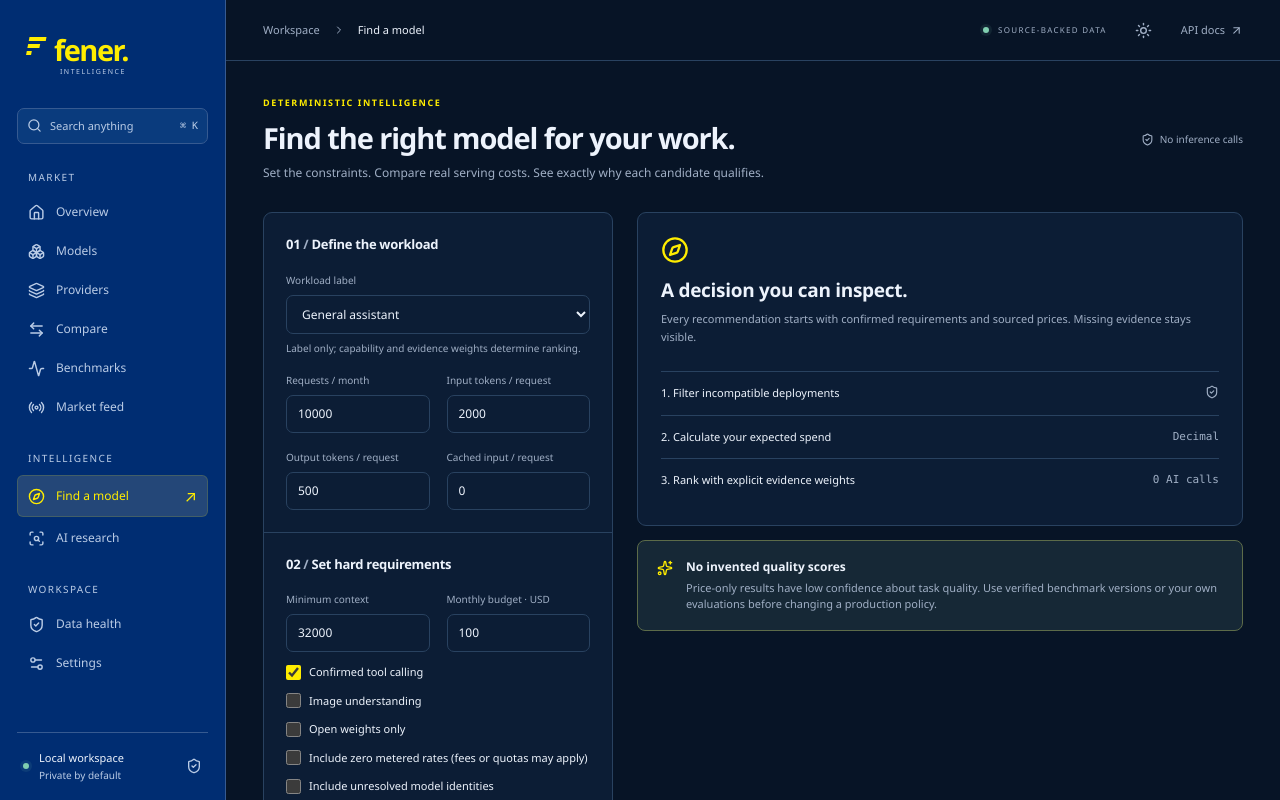
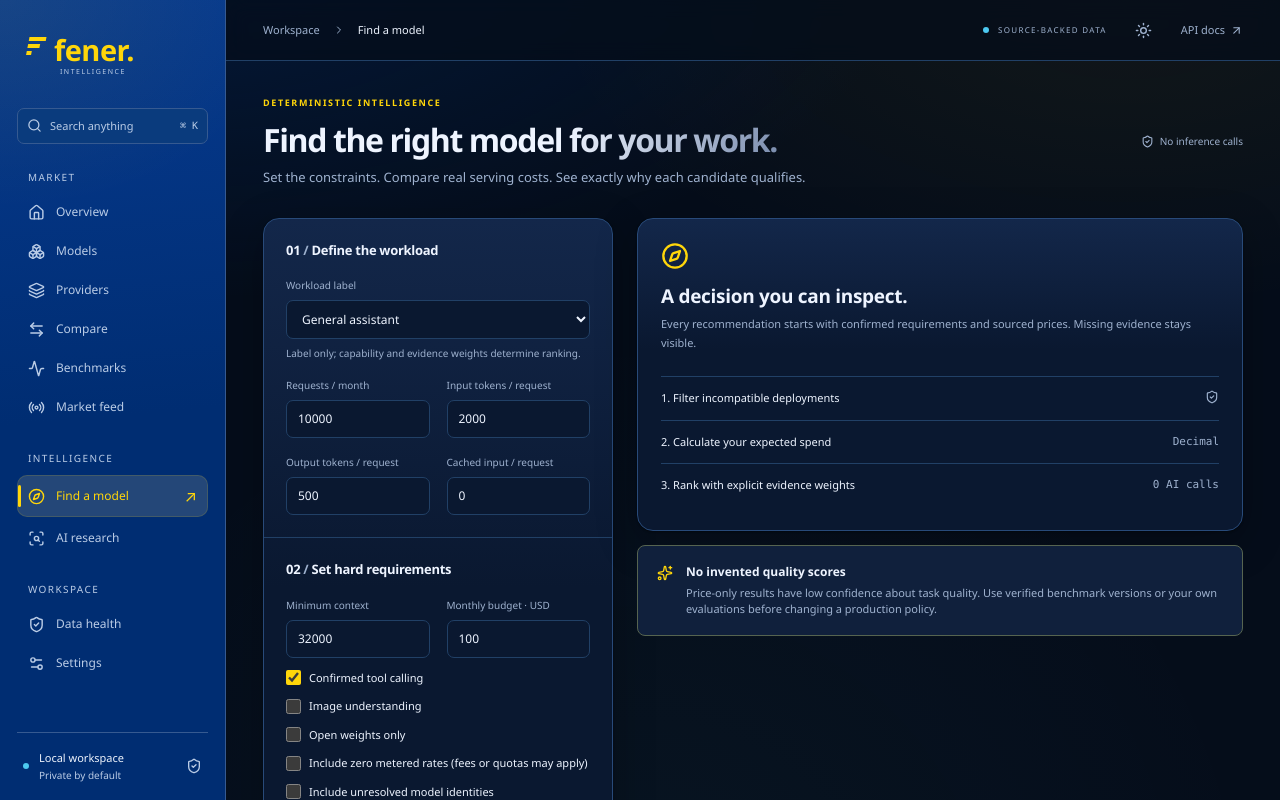
Before and after one commit to Mert1026/Fener, a Next.js app in the folder apps/web/: page /find in a window 1280 px wide. Shown: the top 800 px of the page. Built offline with nearby package versions, Linux system fonts and the light colour scheme.

Commit message:
feat: lighthouse terminal visual system - ambient depth, motion and material surfaces

```diff
--- a/apps/web/app/globals.css
+++ b/apps/web/app/globals.css
@@ -2,35 +2,54 @@
 
 :root {
   --navy: #002d72;
-  --yellow: #ffed00;
-  --bg: #071426;
-  --surface: #0c1d35;
-  --surface2: #142b49;
+  --yellow: #ffd60a;
+  --bg: #050d1a;
+  --surface: #0a1830;
+  --surface2: #13274a;
+  --surface3: #1b3560;
   --sidebar: var(--navy);
-  --border: #294260;
-  --muted: #a0afc5;
-  --text: #edf3fc;
+  --border: #214066;
+  --border-strong: #2e5288;
+  --muted: #9fb2cf;
+  --faint: #6b7fa3;
+  --text: #eef4ff;
   --accent: var(--yellow);
-  --accent-bg: #293b39;
-  --green: #80cfb0;
-  --amber: #e8be79;
-  --red: #f59a9a;
-  --shadow: 0 16px 60px #0005;
+  --accent-bg: #1c2f52;
+  --aqua: #4cc9f0;
+  --green: #3fd68f;
+  --amber: #ffc46b;
+  --red: #ff8a8a;
+  --r-sm: 8px;
+  --r-md: 12px;
+  --r-lg: 16px;
+  --r-xl: 22px;
+  --shadow: 0 1px 2px #00000059, 0 12px 40px #00000040;
+  --shadow-lift: 0 2px 6px #00000066, 0 18px 50px #00000059;
+  --glow-accent: 0 4px 30px rgba(255, 214, 10, 0.22);
+  --fast: 140ms;
+  --med: 220ms;
+  --ease: cubic-bezier(0.3, 0.7, 0.3, 1);
   color-scheme: dark;
 }
 [data-theme="light"] {
-  --bg: #f4f7fc;
-  --surface: #fff;
-  --surface2: #eaf0f8;
-  --border: #d8e1ef;
-  --muted: #596b85;
-  --text: #102a4d;
+  --bg: #eef3fb;
+  --surface: #ffffff;
+  --surface2: #e7eef9;
+  --surface3: #dbe6f5;
+  --border: #d3ddef;
+  --border-strong: #b9c8e2;
+  --muted: #54678a;
+  --faint: #8496b5;
+  --text: #0d2547;
   --accent: var(--navy);
-  --accent-bg: #e5edf9;
-  --green: #16845d;
-  --amber: #97611b;
-  --red: #b02f40;
-  --shadow: 0 16px 60px #18203018;
+  --accent-bg: #e2ecfa;
+  --aqua: #0e7fb0;
+  --green: #0f9d6a;
+  --amber: #a4681a;
+  --red: #c93a4b;
+  --shadow: 0 1px 2px #16233a14, 0 12px 40px #16233a1a;
+  --shadow-lift: 0 2px 6px #16233a1f, 0 18px 50px #16233a26;
+  --glow-accent: 0 4px 30px rgba(0, 45, 114, 0.14);
   color-scheme: light;
 }
 * {
@@ -175,7 +194,13 @@
   --accent-bg: #244778;
   color: var(--text);
   width: 226px;
-  background: var(--sidebar);
+  background:
+    radial-gradient(
+      420px 300px at 0% 0%,
+      color-mix(in srgb, var(--yellow) 7%, transparent),
+      transparent 70%
+    ),
+    linear-gradient(175deg, #063a8f, var(--sidebar) 52%);
   position: fixed;
   inset: 0 auto 0 0;
   border-right: 1px solid var(--border);
@@ -2767,3 +2792,336 @@
     transition: none;
   }
 }
+
+/* ════════════════════════════════════════════════════════════════
+   Design system v2 — "The Lighthouse Terminal"
+   Ambient depth, material surfaces, controlled energy, real motion.
+   ════════════════════════════════════════════════════════════════ */
+
+/* Ambient depth: two fixed light sources + a faint survey grid.
+   Pure background layers — no particles, no blobs, no noise. */
+body {
+  background:
+    radial-gradient(
+      1100px 520px at 12% -8%,
+      color-mix(in srgb, var(--navy) 38%, transparent),
+      transparent 70%
+    ),
+    radial-gradient(
+      900px 480px at 88% 0%,
+      color-mix(in srgb, var(--yellow) 5%, transparent),
+      transparent 65%
+    ),
+    radial-gradient(
+      circle at 50% 120%,
+      color-mix(in srgb, var(--aqua) 4%, transparent),
+      transparent 55%
+    ),
+    var(--bg);
+  background-attachment: fixed;
+}
+::selection {
+  background: color-mix(in srgb, var(--yellow) 32%, transparent);
+  color: var(--text);
+}
+* {
+  scrollbar-width: thin;
+  scrollbar-color: var(--surface3) transparent;
+}
+*::-webkit-scrollbar {
+  width: 9px;
+  height: 9px;
+}
+*::-webkit-scrollbar-thumb {
+  background: var(--surface3);
+  border-radius: 99px;
+  border: 2px solid transparent;
+  background-clip: padding-box;
+}
+*::-webkit-scrollbar-thumb:hover {
+  background: var(--border-strong);
+  background-clip: padding-box;
+}
+
+/* Page entrance: content arrives, it does not teleport. */
+@keyframes page-in {
+  from {
+    opacity: 0;
+    transform: translateY(8px);
+  }
+  to {
+    opacity: 1;
+    transform: none;
+  }
+}
+main {
+  animation: page-in var(--med) var(--ease);
+}
+
+/* Material surfaces: tonal layering instead of flat fills. */
+.panel {
+  border-radius: var(--r-lg);
+  background: linear-gradient(180deg, var(--surface2), var(--surface) 42%);
+  box-shadow: var(--shadow);
+  border-color: color-mix(in srgb, var(--border-strong) 55%, var(--border));
+}
+.stat,
+.rail-panel,
+.settings-panel {
+  border-radius: var(--r-lg);
+}
+
+/* Buttons: satisfying, tactile, restrained. */
+.button {
+  border-radius: 10px;
+  transition:
+    background var(--fast) var(--ease),
+    border-color var(--fast) var(--ease),
+    transform var(--fast) var(--ease),
+    box-shadow var(--fast) var(--ease);
+}
+.button:hover {
+  transform: translateY(-1px);
+}
+.button:active {
+  transform: translateY(0) scale(0.98);
+}
+.button.primary {
+  background: linear-gradient(135deg, #ffe14d, var(--yellow) 55%, #ffb800);
+  box-shadow: var(--glow-accent);
+}
+.button.primary:hover {
+  filter: brightness(1.05);
+  box-shadow: 0 6px 36px rgba(255, 214, 10, 0.32);
+}
+[data-theme="light"] .button.primary {
+  background: linear-gradient(135deg, #0b3a91, var(--navy));
+  color: #fff;
+  box-shadow: var(--glow-accent);
+}
+[data-theme="light"] .button.primary:hover {
+  box-shadow: 0 6px 30px rgba(0, 45, 114, 0.28);
+}
+.icon-button,
+.text-button {
+  border-radius: 9px;
+  transition:
+    background var(--fast) var(--ease),
+    color var(--fast) var(--ease),
+    transform var(--fast) var(--ease);
+}
+.icon-button:hover {
+  transform: translateY(-1px);
+}
+input:focus,
+select:focus {
+  box-shadow: 0 0 0 3px color-mix(in srgb, var(--accent) 22%, transparent);
+}
+
+/* Badges: quiet glass tonals. */
+.badge {
+  border-radius: 6px;
+  letter-spacing: 0.6px;
+}
+
+/* Tabs and segmented controls: indicator energy without noise. */
+.tabs button {
+  border-radius: 9px;
+  transition:
+    background var(--fast) var(--ease),
+    color var(--fast) var(--ease),
+    box-shadow var(--fast) var(--ease);
+}
+.tabs button.active {
+  box-shadow: inset 0 -2px 0 var(--accent);
+}
+.feed-sort button[aria-pressed="true"] {
+  box-shadow: inset 0 -2px 0 var(--accent);
+}
+
+/* Navigation: the signal rail motif carried into the sidebar. */
+.nav-item {
+  position: relative;
+  border-radius: 10px;
+  transition:
+    background var(--fast) var(--ease),
+    color var(--fast) var(--ease),
+    transform var(--fast) var(--ease);
+}
+.nav-item:hover {
+  transform: translateX(2px);
+}
+.nav-item::before {
+  content: "";
+  position: absolute;
+  left: 0;
+  top: 22%;
+  bottom: 22%;
+  width: 3px;
+  border-radius: 99px;
+  background: var(--accent);
+  opacity: 0;
+  transition: opacity var(--fast) var(--ease);
+}
+.nav-item.active::before {
+  opacity: 1;
+}
+.nav-item.active svg {
+  color: var(--accent);
+}
+.status-dot {
+  background: var(--aqua);
+  box-shadow: 0 0 0 0 color-mix(in srgb, var(--aqua) 45%, transparent);
+  animation: beacon 2.6s var(--ease) infinite;
+}
+@keyframes beacon {
+  0% {
+    box-shadow: 0 0 0 0 color-mix(in srgb, var(--aqua) 42%, transparent);
+  }
+  70% {
+    box-shadow: 0 0 0 7px transparent;
+  }
+  100% {
+    box-shadow: 0 0 0 0 transparent;
+  }
+}
+.brand {
+  letter-spacing: -0.5px;
+}
+.brand-dot {
+  color: var(--accent);
+}
+
+/* Topbar and floating compare tray: translucency with purpose. */
+.topbar {
+  background: color-mix(in srgb, var(--bg) 72%, transparent);
+  backdrop-filter: blur(10px);
+}
+.compare-tray {
+  border-radius: var(--r-lg);
+  box-shadow: var(--shadow-lift);
+  backdrop-filter: blur(12px);
+}
+
+/* Modals: focus through blur, arrive with intent. */
+.modal-backdrop {
+  backdrop-filter: blur(10px);
+  background: color-mix(in srgb, var(--bg) 55%, transparent);
+}
+@keyframes modal-in {
+  from {
+    opacity: 0;
+    transform: translateY(10px) scale(0.985);
+  }
+  to {
+    opacity: 1;
+    transform: none;
+  }
+}
+.search-modal {
+  border-radius: var(--r-xl);
+  box-shadow: var(--shadow-lift);
+  animation: modal-in var(--med) var(--ease);
+}
+
+/* Skeletons: a scanning beam, not gray blocks. */
+@keyframes skeleton-sweep {
+  from {
+    background-position: 200% 0;
+  }
+  to {
+    background-position: -200% 0;
+  }
+}
+.skeleton {
+  background: linear-gradient(
+      100deg,
+      var(--surface2) 38%,
+      var(--surface3) 50%,
+      var(--surface2) 62%
+    )
+    var(--surface2);
+  background-size: 200% 100%;
+  animation: skeleton-sweep 1.6s linear infinite;
+}
+
+/* Hero typography: display weight with a quiet two-stop gradient. */
+.page-header h1 {
+  font-size: 32px;
+  letter-spacing: -1.4px;
+  font-weight: 700;
+  background: linear-gradient(115deg, var(--text) 55%, var(--faint));
+  -webkit-background-clip: text;
+  background-clip: text;
+  color: transparent;
+}
+.page-header p {
+  font-size: 13px;
+}
+
+/* Empty states: the beacon, sweeping for data. */
+.empty {
+  position: relative;
+  overflow: hidden;
+  border-radius: var(--r-lg);
+}
+.empty-beacon {
+  position: absolute;
+  inset: 0;
+  pointer-events: none;
+}
+.empty-beacon::before {
+  content: "";
+  position: absolute;
+  left: 50%;
+  top: -140px;
+  width: 280px;
+  height: 280px;
+  transform: translateX(-50%);
+  background: conic-gradient(
+    from 200deg,
+    transparent 0deg,
+    color-mix(in srgb, var(--yellow) 14%, transparent) 40deg,
+    transparent 80deg
+  );
+  border-radius: 50%;
+  animation: sweep 7s var(--ease) infinite;
+}
+@keyframes sweep {
+  0%,
+  100% {
+    transform: translateX(-50%) rotate(-14deg);
+  }
+  50% {
+    transform: translateX(-50%) rotate(14deg);
+  }
+}
+.empty svg {
+  position: relative;
+}
+.empty h3,
+.empty p {
+  position: relative;
+}
+
+/* Chart dots and accents follow the new palette. */
+.change-pill {
+  border-radius: 6px;
+}
+@media (prefers-reduced-motion: reduce) {
+  main,
+  .search-modal {
+    animation: none;
+  }
+  .status-dot,
+  .empty-beacon::before,
+  .skeleton {
+    animation: none;
+  }
+  .button:hover,
+  .button:active,
+  .icon-button:hover,
+  .nav-item:hover {
+    transform: none;
+  }
+}
--- a/apps/web/components/chart.tsx
+++ b/apps/web/components/chart.tsx
@@ -250,8 +250,8 @@
       aria: { enabled: true },
       color:
         resolvedTheme === "light"
-          ? ["#002d72", "#887500", "#2869b4", "#547899", "#796831", "#425481"]
-          : ["#ffed00", "#70a6ec", "#f4cf72", "#a5bfdf", "#c7c35d", "#4e89d9"],
+          ? ["#002d72", "#0e7fb0", "#0f9d6a", "#a4681a", "#6b4fc9", "#40639c"]
+          : ["#ffd60a", "#4cc9f0", "#3fd68f", "#ff9e64", "#b39cf0", "#5f8fe8"],
       tooltip: { trigger: "axis", renderMode: "richText" },
       legend: { show: false },
       grid: { left: 60, right: 25, top: 25, bottom: 40 },
--- a/apps/web/components/ui.tsx
+++ b/apps/web/components/ui.tsx
@@ -45,6 +45,7 @@
 }) {
   return (
     <div className="empty">
+      <span className="empty-beacon" aria-hidden />
       <Database size={28} />
       <h3>{title}</h3>
       <p>{children}</p>
```
